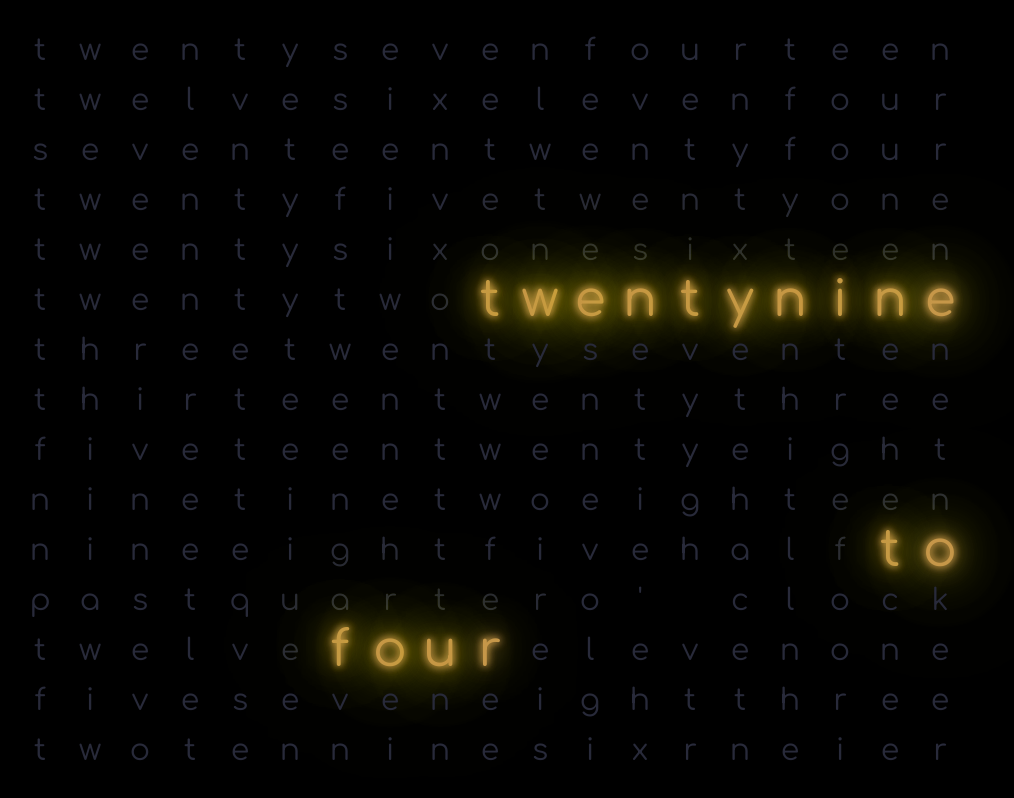
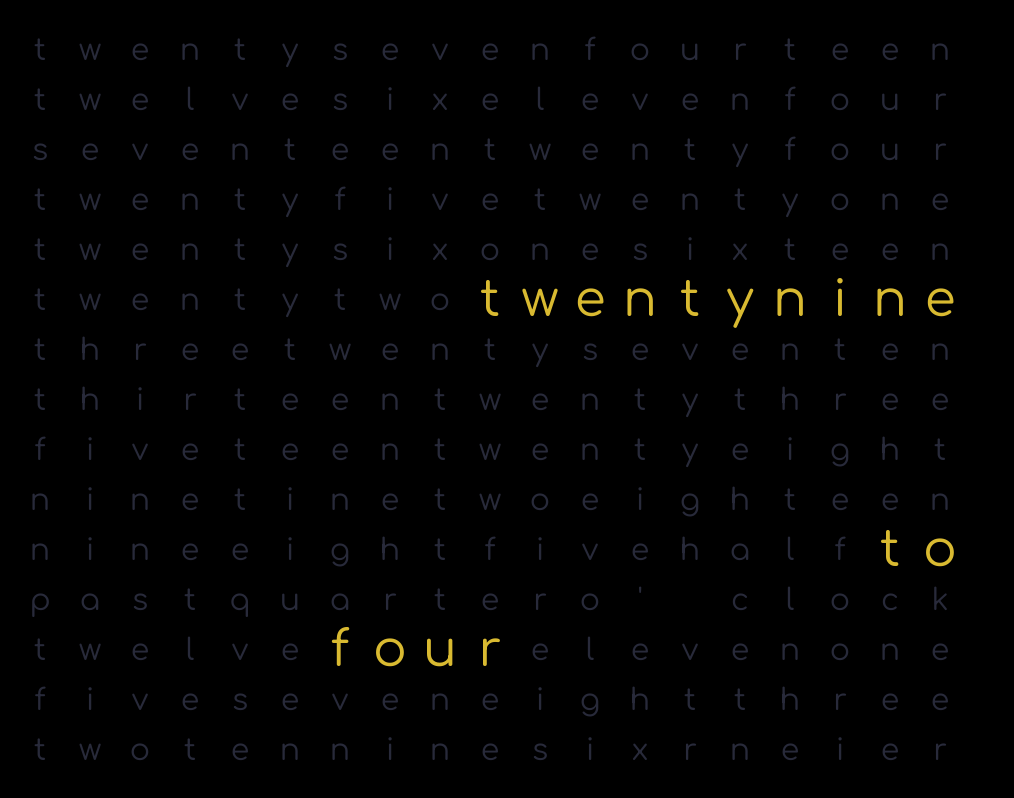
Before and after one commit to JeroendeJong/textual-clock, a React (Vite) app: page / in a window 1280 px wide. Shown: the whole page, without its empty margins (150-1164 px from the left). Built offline with nearby package versions, Linux system fonts and the light colour scheme.

Commit message:
FIX: change colour and remove some left overs

```diff
--- a/src/app/app.tsx
+++ b/src/app/app.tsx
@@ -23,7 +23,6 @@ function App() {
   }, []);
 
   const time = locale.makeTime(toDateObject(hour, minutes))
-  console.log(time)
   const positions = getGridPositionsForWords(GRID, time)
     .map(p => convertGridToLetterGridPosition(GRID, p))
 
--- a/src/app/letter-grid.tsx
+++ b/src/app/letter-grid.tsx
@@ -13,15 +13,6 @@ const LetterBox = styled.div<{ $highlight: boolean; }>`
   ${props => props.$highlight ? css`
     font-size: 50px;
     color: var(--primary-color);
-    text-shadow:
-      0 0 7px var(--primary-color),
-      0 0 10px var(--primary-color),
-      0 0 21px var(--primary-color),
-      0 0 42px yellow,
-      0 0 82px yellow,
-      0 0 92px yellow,
-      0 0 102px yellow,
-      0 0 151px yellow;
   ` : css`
     color: var(--secondary-color);
     font-size: 30px;
--- a/src/app/main.tsx
+++ b/src/app/main.tsx
@@ -27,7 +27,7 @@ const GlobalStyle = createGlobalStyle`
 
   html {
     background-color: #000000;
-    --primary-color: #C69749;
+    --primary-color: #D9BA31;
     --secondary-color: #282A3A;
   }
 `
--- a/src/locale/en-gb.ts
+++ b/src/locale/en-gb.ts
@@ -1,5 +1,4 @@
 import { LanguageTimeToText, TimeToText } from "../time-to-text/time-to-text"
-import { makeGrid } from "../word-grid"
 
 const LOCALE = {
   MINUTE_NUMBERS: {
@@ -65,8 +64,6 @@ export default class EnglishTimeToText extends TimeToText implements LanguageTim
     super(LOCALE)
   }
 
-
-
   makeTime(date: Date): string[] {
     if (this.isPastHalfHour(date)) {
       const hour = this.nextHourto12hString(date)
```
